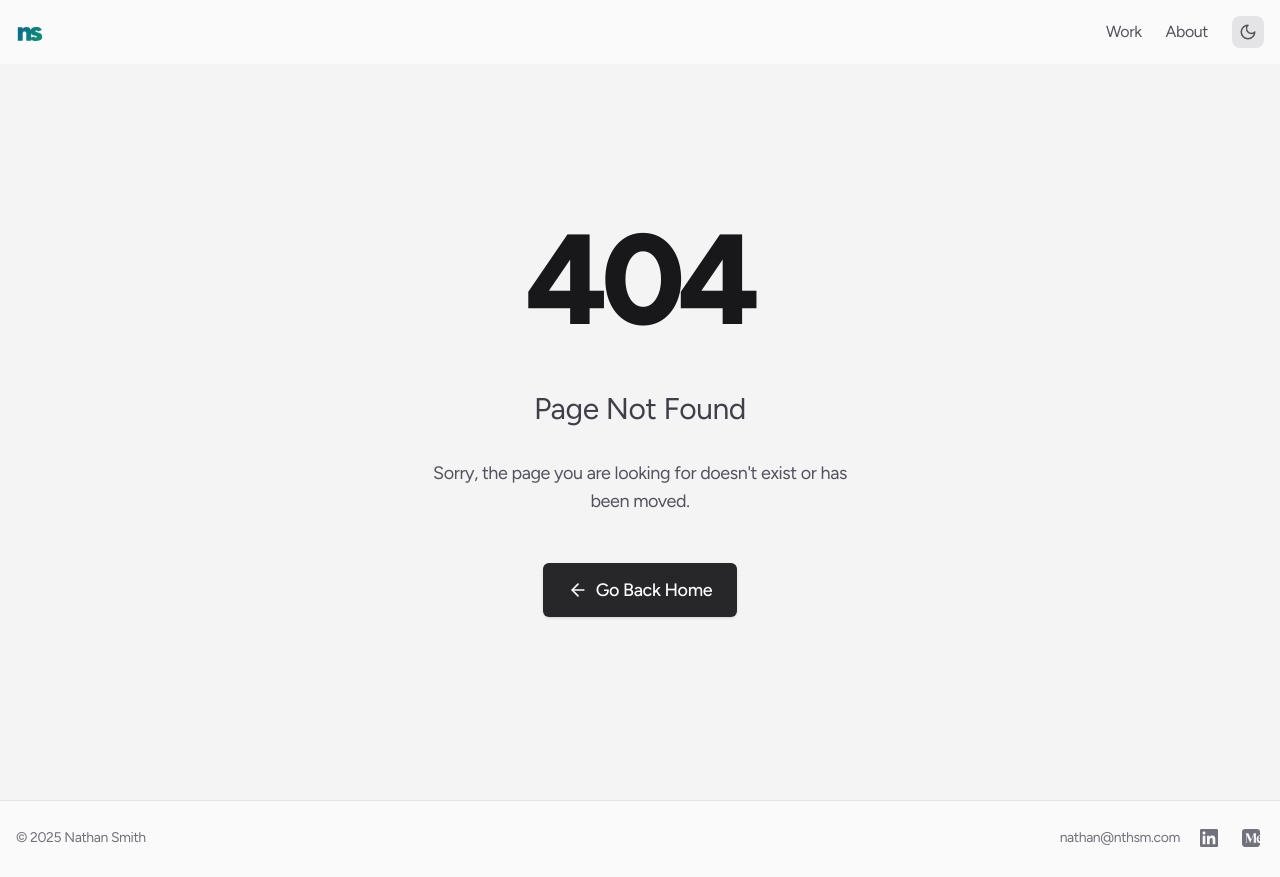
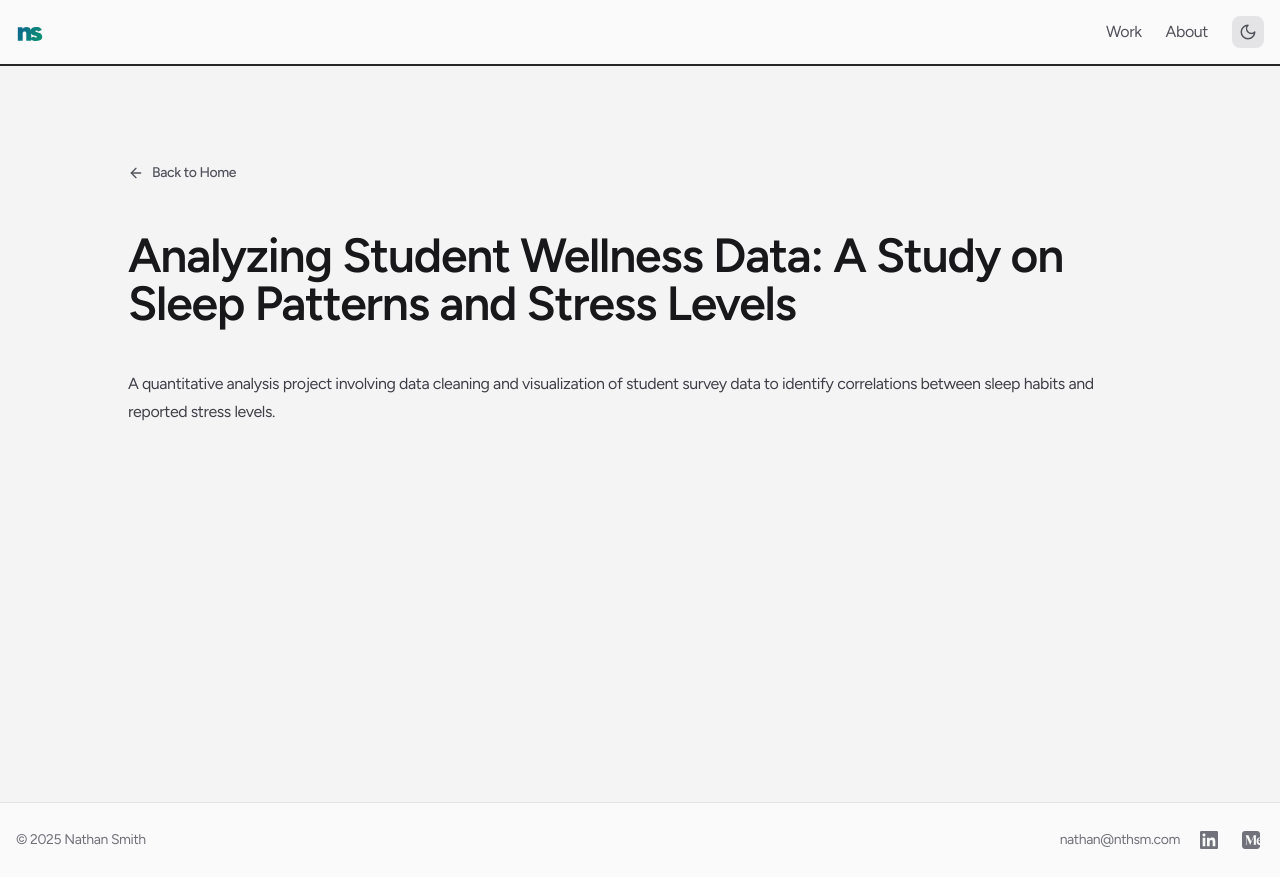
Before and after one commit to nthsm/portfolio, a Next.js app: page /student-wellness-study in a window 1280 px wide. Before the commit this address had no page. Built offline with nearby package versions, Linux system fonts and the light colour scheme.

Commit message:
Create page.mdx

```diff
--- /dev/null
+++ b/app/(posts)/student-wellness-study/page.mdx
@@ -0,0 +1,10 @@
+---
+title: "Analyzing Student Wellness Data: A Study on Sleep Patterns and Stress Levels"
+description: "A quantitative analysis project involving data cleaning and visualization of student survey data to identify correlations between sleep habits and reported stress levels."
+image: ''
+date: ''
+---
+
+# Analyzing Student Wellness Data: A Study on Sleep Patterns and Stress Levels
+
+A quantitative analysis project involving data cleaning and visualization of student survey data to identify correlations between sleep habits and reported stress levels.
```
